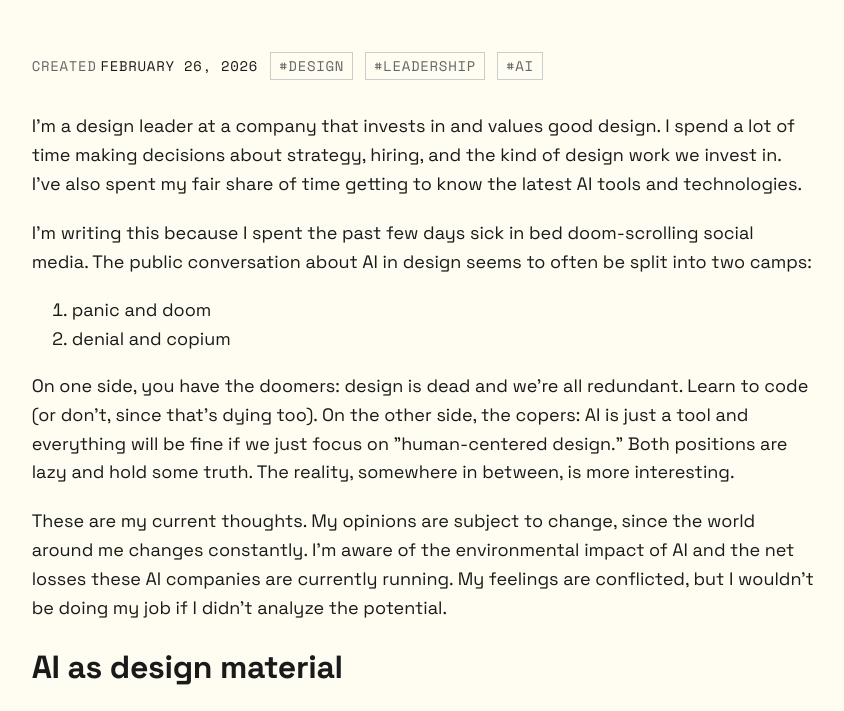
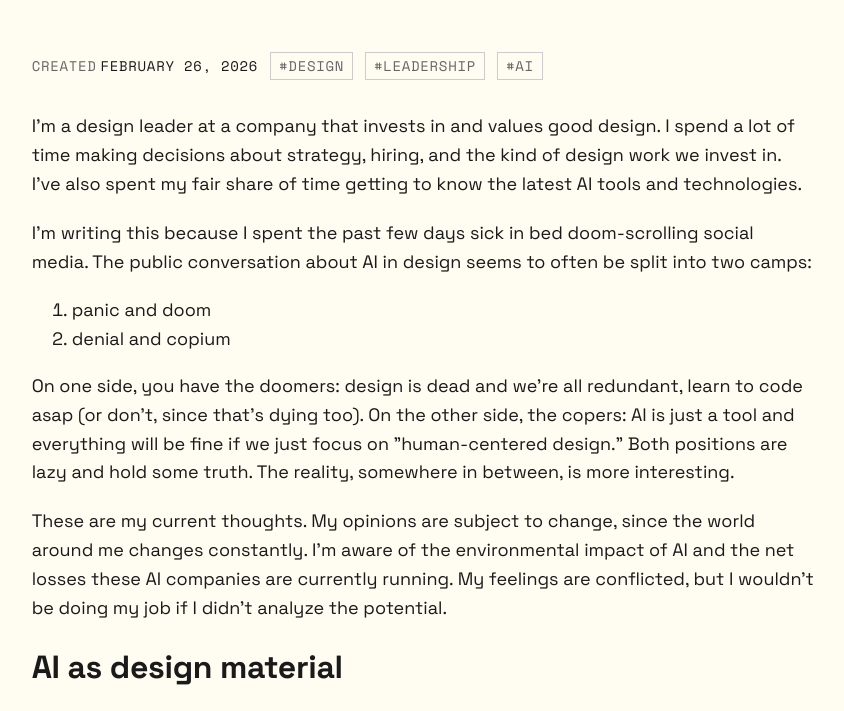
Before and after one commit to luntta/luntta.github.io, an Eleventy site: page src/notes/design-after-the-ai-panic.md in a window 1280 px wide. Shown: the part 72-783 px from the top of the page, without its empty margins (217-1061 px from the left). Built offline with nearby package versions, Linux system fonts and the light colour scheme; Eleventy itself is replaced by a stand-in of ours; files that its build step writes are made by us from their sources.

Commit message:
Update design-after-the-ai-panic.md

```diff
--- a/src/notes/design-after-the-ai-panic.md
+++ b/src/notes/design-after-the-ai-panic.md
@@ -16,7 +16,7 @@
 1. panic and doom
 2. denial and copium
 
-On one side, you have the doomers: design is dead and we're all redundant. Learn to code (or don't, since that's dying too). On the other side, the copers: AI is just a tool and everything will be fine if we just focus on "human-centered design." Both positions are lazy and hold some truth. The reality, somewhere in between, is more interesting.
+On one side, you have the doomers: design is dead and we're all redundant, learn to code asap (or don't, since that's dying too). On the other side, the copers: AI is just a tool and everything will be fine if we just focus on "human-centered design." Both positions are lazy and hold some truth. The reality, somewhere in between, is more interesting.
 
 These are my current thoughts. My opinions are subject to change, since the world around me changes constantly. I'm aware of the environmental impact of AI and the net losses these AI companies are currently running. My feelings are conflicted, but I wouldn't be doing my job if I didn't analyze the potential.
 
```
